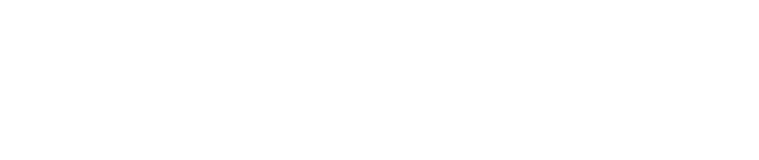
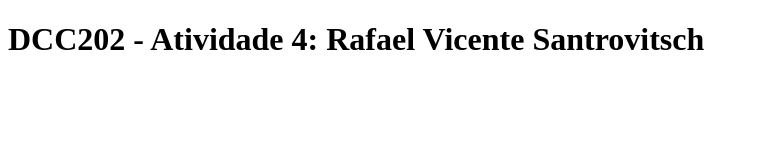
Before and after one commit to ufjf-dcc202/ufjf-dcc202-2023-3-b-atv4-r-santrovitsch, a website: page index.html in a window 1280 px wide. Shown: the whole page, without its empty margins (0-759 px from the left). Drawn offline with Linux system fonts and the light colour scheme.

Commit message:
adicionei o main com um paragrafo em branco

```diff
--- a/index.html
+++ b/index.html
@@ -6,6 +6,9 @@
     <title>DCC202 - Atividade 4: Rafael Vicente Santrovitsch</title>
 </head>
 <body>
-
+    <main>
+        <h1>DCC202 - Atividade 4: Rafael Vicente Santrovitsch</h1>
+        <p></p>
+    </main>
 </body>
 </html>
```
